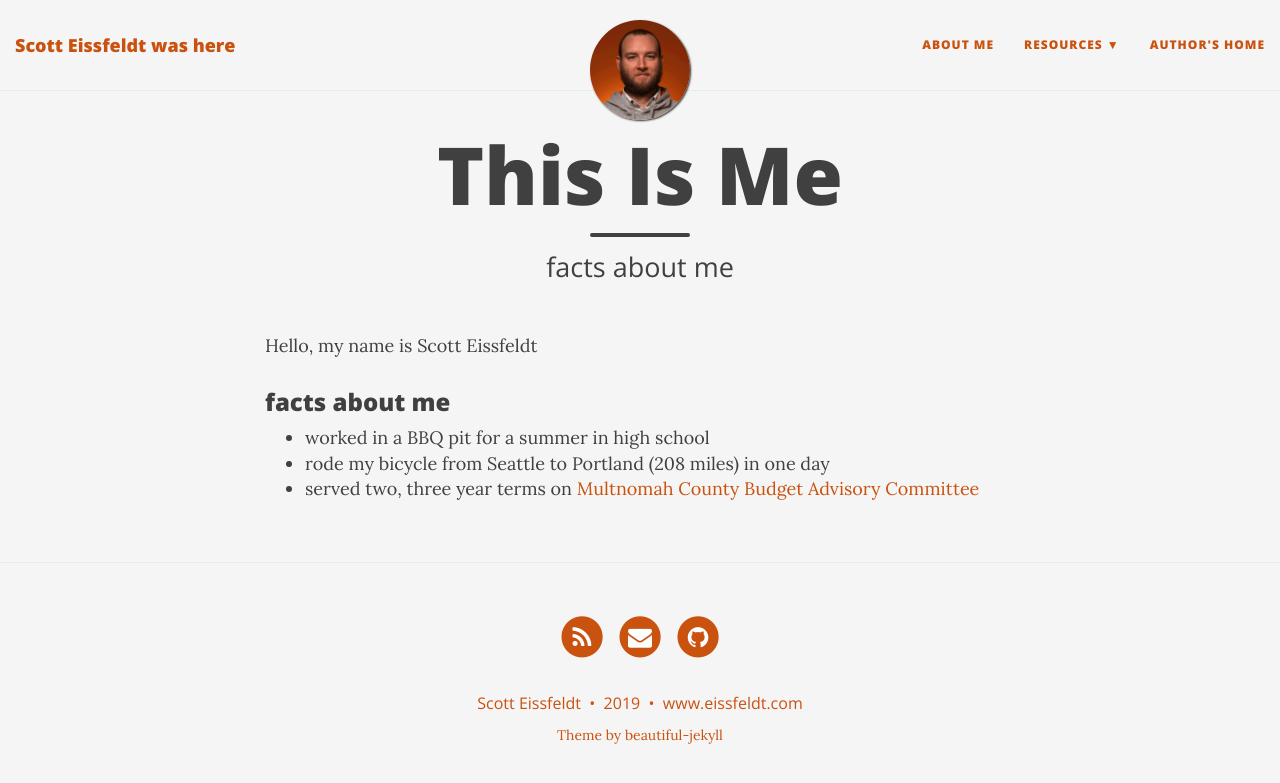
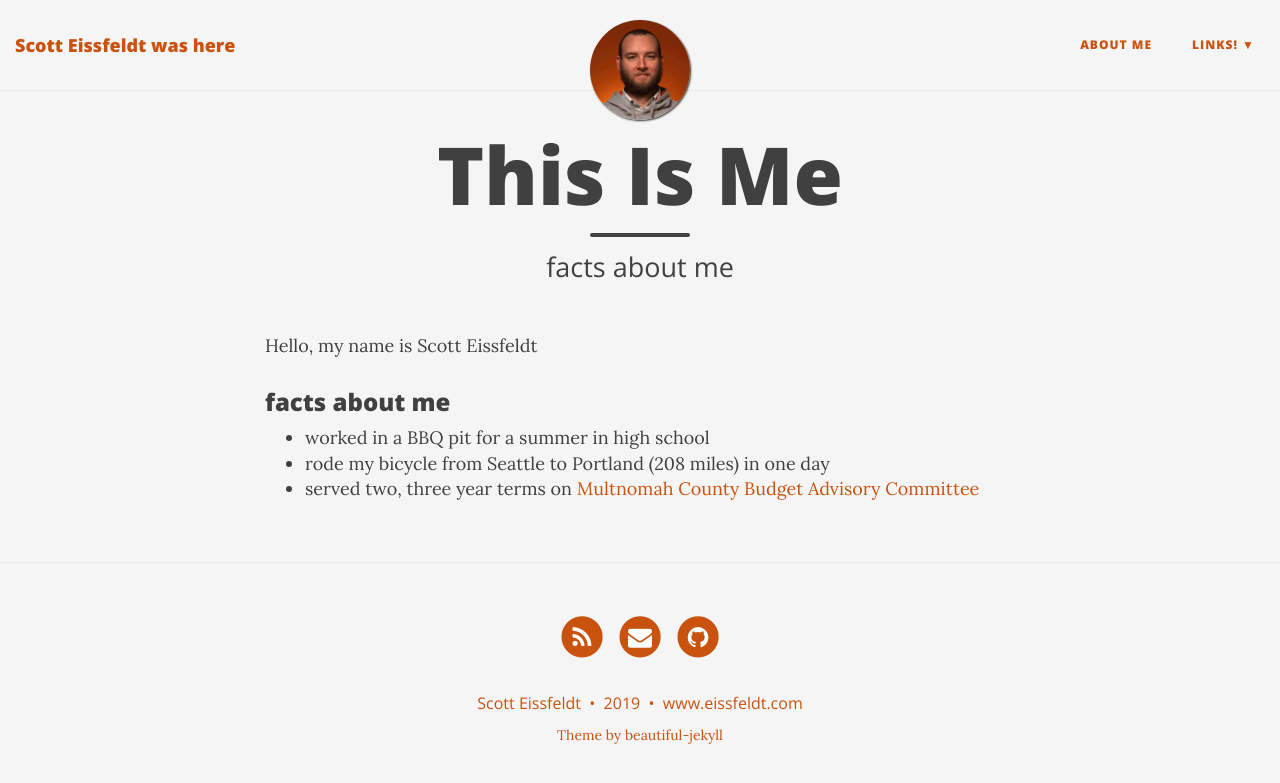
Before and after one commit to icefelt/eissfeldt_site, a Jekyll site: the page built from aboutme.md, in a window 1280 px wide. Shown: the top 783 px of the page. Built offline with Jekyll 4.4.1, drawn with Linux system fonts in a browser that asks for light colours; nearby versions of some CDN libraries.

Commit message:
updated navbar

```diff
--- a/_config.yml
+++ b/_config.yml
@@ -24,9 +24,9 @@ description:
 # List of links in the navigation bar
 navbar-links:
   About Me: "aboutme"
-  Resources:
-    - Someting I like: "https://lunky.com/"
-  Author's home: "https://blog.eissfeldt.com"
+  Links!:
+    - Something I like: "https://www.humanclock.com/"
+    - I like this, too: "https://lunky.com/"
 
 # Image to show in the navigation bar - image must be a square (width = height)
 # Remove this parameter if you don't want an image in the navbar
```
Also changed, not shown: 4 other files.
